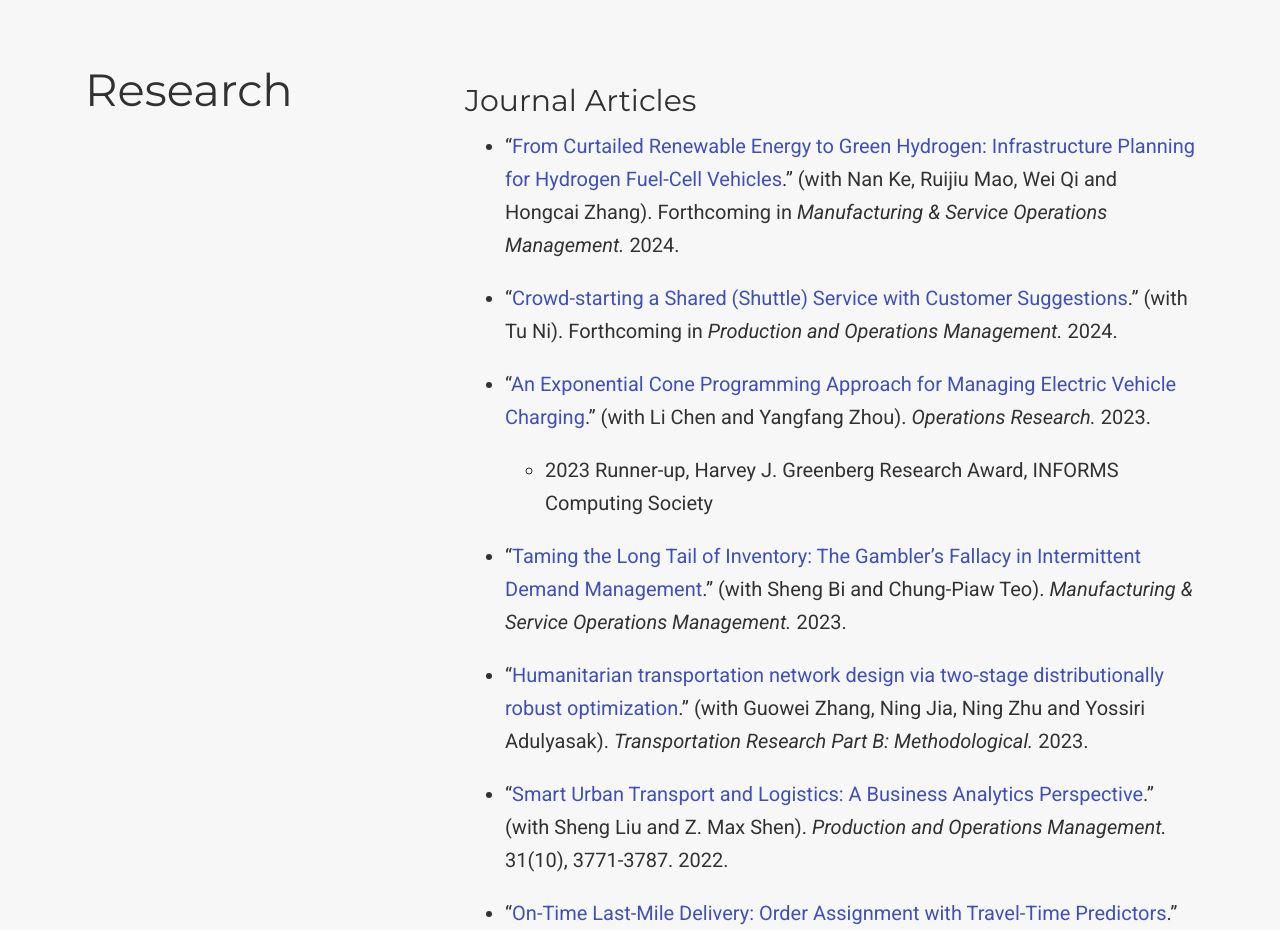
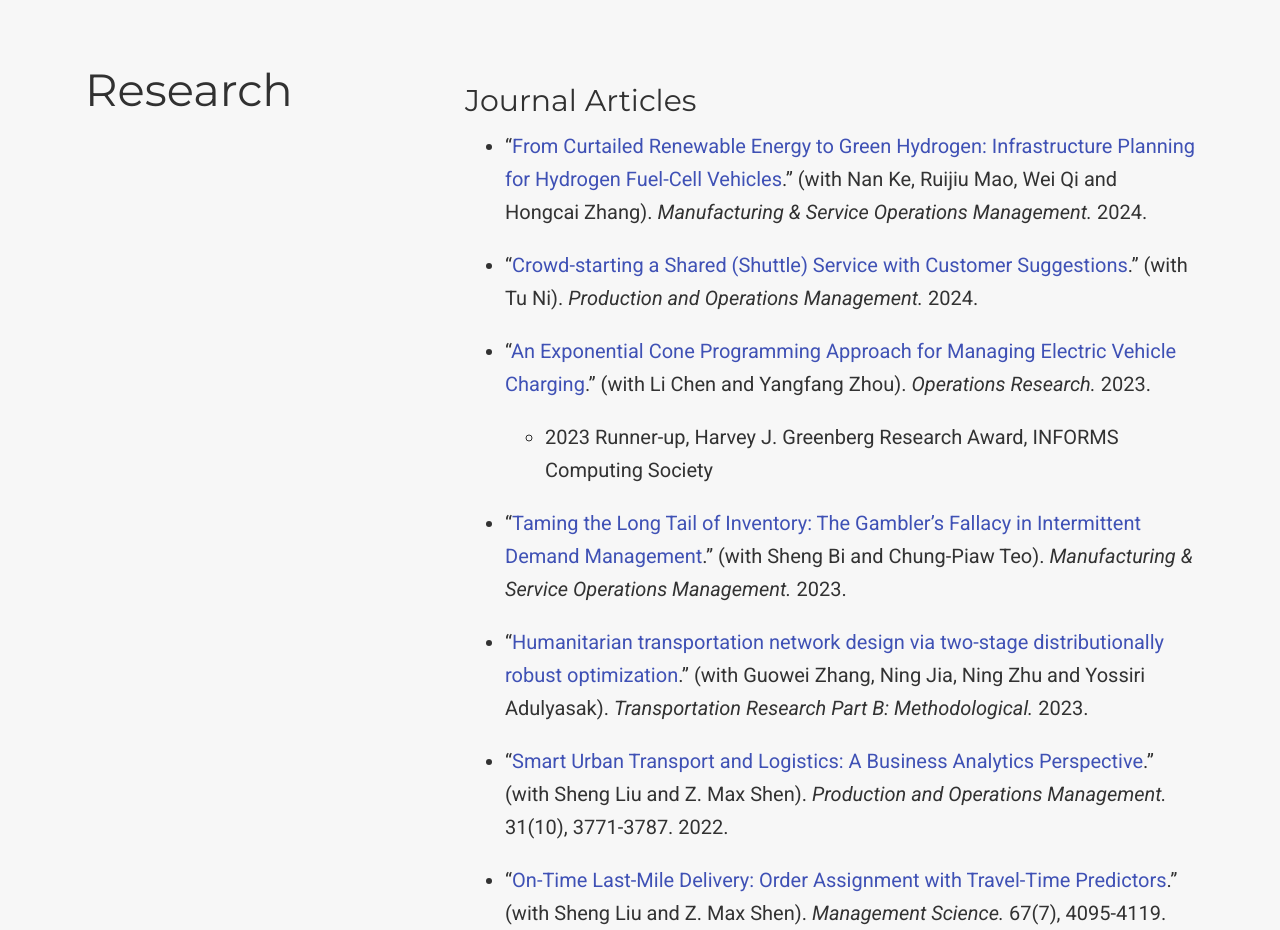
Before and after one commit to long-he/long-he.github.io, a plain HTML site: page index.html in a window 1280 px wide. Shown: the part 1080-2010 px from the top of the page. Drawn offline with nearby package versions, Linux system fonts and the light colour scheme; some icons are missing.

Commit message:
Update index.html

```diff
--- a/index.html
+++ b/index.html
@@ -461,9 +461,9 @@
 
 <ul>
 
-<li><p>&ldquo;<a href="https://ssrn.com/abstract=4147663" target="_blank">From Curtailed Renewable Energy to Green Hydrogen: Infrastructure Planning for Hydrogen Fuel-Cell Vehicles</a>.&rdquo; (with Nan Ke, Ruijiu Mao, Wei Qi and Hongcai Zhang). Forthcoming in <em>Manufacturing &amp; Service Operations Management.</em> 2024.</p></li>
+<li><p>&ldquo;<a href="https://doi.org/10.1287/msom.2022.0381" target="_blank">From Curtailed Renewable Energy to Green Hydrogen: Infrastructure Planning for Hydrogen Fuel-Cell Vehicles</a>.&rdquo; (with Nan Ke, Ruijiu Mao, Wei Qi and Hongcai Zhang). <em>Manufacturing &amp; Service Operations Management.</em> 2024.</p></li>
 
-<li><p>&ldquo;<a href="https://doi.org/10.1177/10591478241256383" target="_blank">Crowd-starting a Shared (Shuttle) Service with Customer Suggestions</a>.&rdquo; (with Tu Ni). Forthcoming in <em>Production and Operations Management.</em> 2024.</p></li>
+<li><p>&ldquo;<a href="https://doi.org/10.1177/10591478241256383" target="_blank">Crowd-starting a Shared (Shuttle) Service with Customer Suggestions</a>.&rdquo; (with Tu Ni). <em>Production and Operations Management.</em> 2024.</p></li>
 
 <li><p>&ldquo;<a href="https://doi.org/10.1287/opre.2023.2460" target="_blank">An Exponential Cone Programming Approach for Managing Electric Vehicle Charging</a>.&rdquo; (with Li Chen and Yangfang Zhou). <em>Operations Research.</em> 2023.
 <ul>
```
